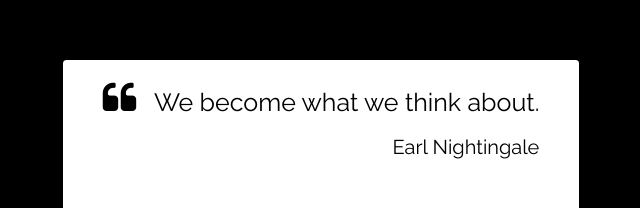
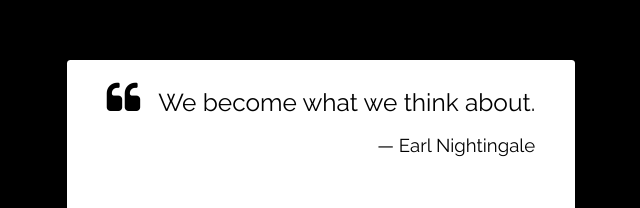
Before and after one commit to b4l4g3/Quote-generator, a website built with webpack: page index.html in a window 1280 px wide. Shown: the part 221-429 px from the top of the page, 319-959 px from the left. Built offline with nearby package versions, Linux system fonts and the light colour scheme; data requests are answered from the project's data file.

Commit message:
Add scaling font-size & add 'em-dash' to quoteAuthor

```diff
--- a/assets/styles/modules/_component.scss
+++ b/assets/styles/modules/_component.scss
@@ -26,13 +26,13 @@ main {
 .quoteText {
   margin: 0;
   padding: 10px 30px;
-  font-size: 25px;
+  font-size: 2.5ch;
   line-height: 1.2em;
   text-align: center;
 }
 
 .quoteAuthor {
-  font-size: 20px;
+  font-size: 1.9ch;
   float: right;
   margin: 0;
   padding: 10px 30px;
--- a/src/index.js
+++ b/src/index.js
@@ -27,7 +27,7 @@ fetch("http://localhost:3000/quotes")
                 .then(resp => resp[0]) // The response array has only one element
                 .then(quote => {
                     quoteText.textContent = quote.quote;
-                    quoteAuthor.textContent = quote.author;
+                    quoteAuthor.textContent = `\u2014 ${quote.author}`;
                     randomColor = `rgba(1, ${rng(250)}, ${rng(250)}, 0.4)`;
                     body.style.backgroundColor = randomColor;
                     quoteButton.style.backgroundColor = randomColor;
@@ -48,7 +48,7 @@ fetch("http://localhost:3000/quotes")
                 .then(resp => resp.quotes[rng(101)])
                 .then(quote => {
                     quoteText.textContent = quote.quote;
-                    quoteAuthor.textContent = quote.author;
+                    quoteAuthor.textContent = `\u2014 ${quote.author}`;
                     randomColor = `hsl(${rng(360)}, 70%, 70%)`;
                     body.style.backgroundColor = randomColor;
                     quoteButton.style.backgroundColor = randomColor;
```
Also changed, not shown: css/app.css, dist/index.bundle.js, dist/polyfills.bundle.js.
